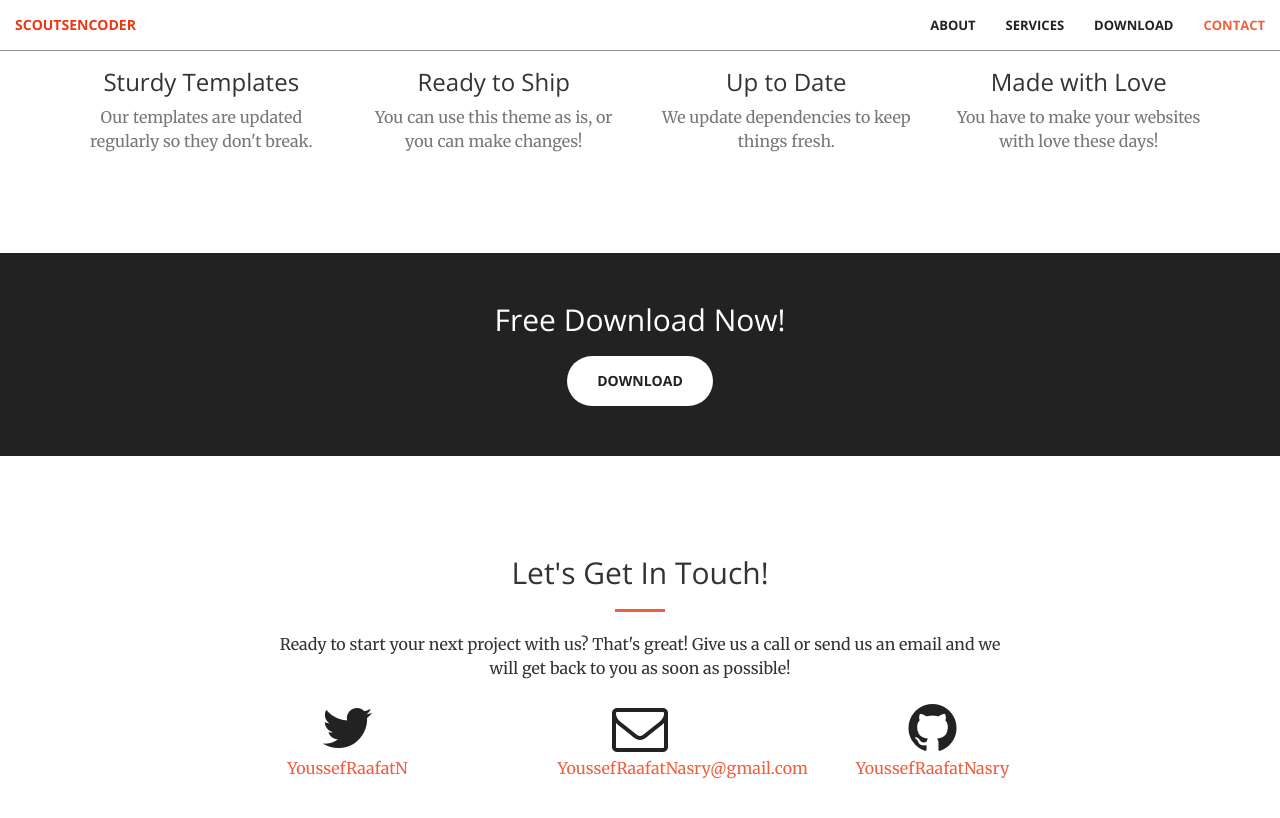
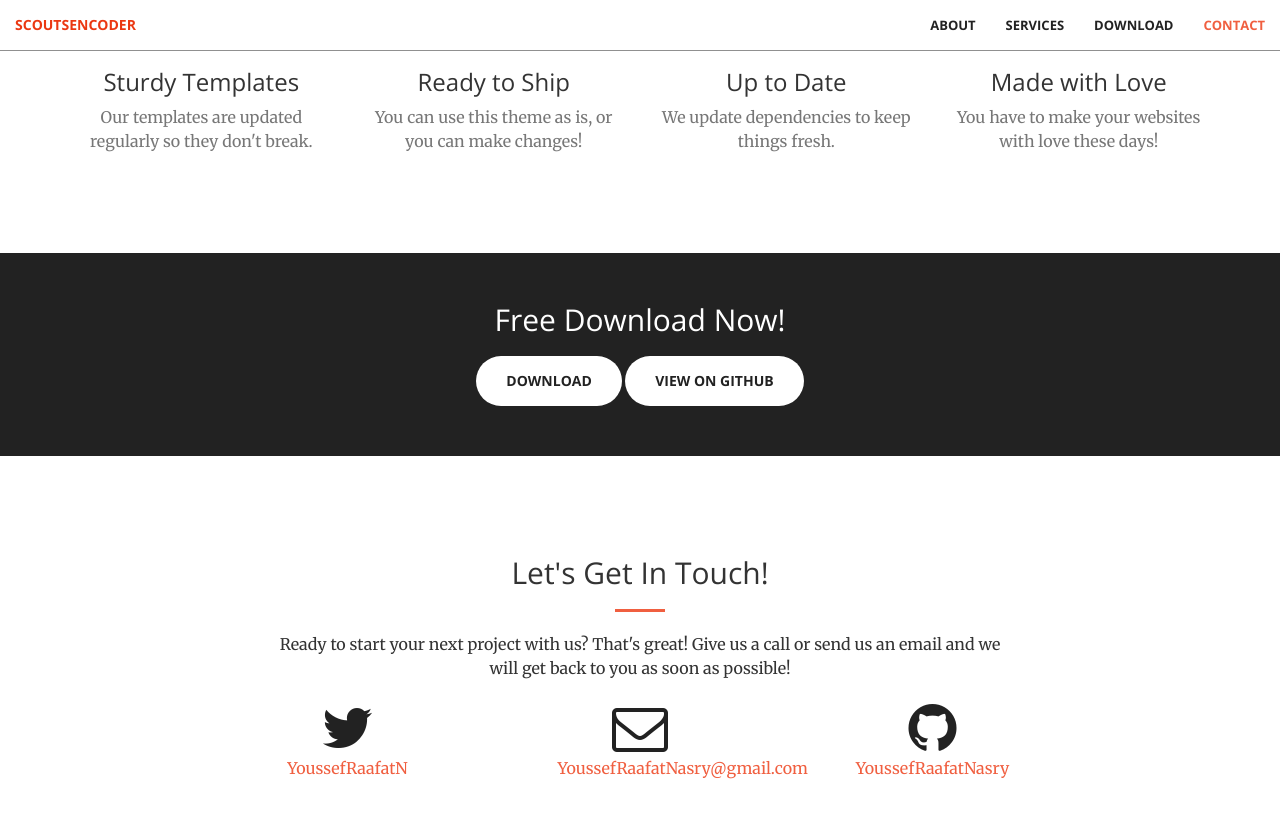
Before and after one commit to yousinix/ScoutsEncoder, a Jekyll site: the page built from index.html, in a window 1280 px wide and 900 px high, scrolled down 1423 px. Shown: the top 818 px of the window. Built offline with Jekyll 4.4.1, drawn with Linux system fonts in a browser that asks for light colours.

Commit message:
Add View-on-Github Button

```diff
--- a/_includes/aside.html
+++ b/_includes/aside.html
@@ -3,6 +3,7 @@
           <div class="call-to-action">
               <h2>Free Download Now!</h2>
               <a href="https://github.com/YoussefRaafatNasry/ScoutsEncoder/releases/download/v1.3/ScoutsEncoder.v1.3.exe" class="btn btn-default btn-xl wow tada">Download</a>
-          </div>
+              <a href="https://github.com/YoussefRaafatNasry/ScoutsEncoder" class="btn btn-default btn-xl wow tada">View on GitHub</a>
+            </div>
       </div>
   </aside>
```
